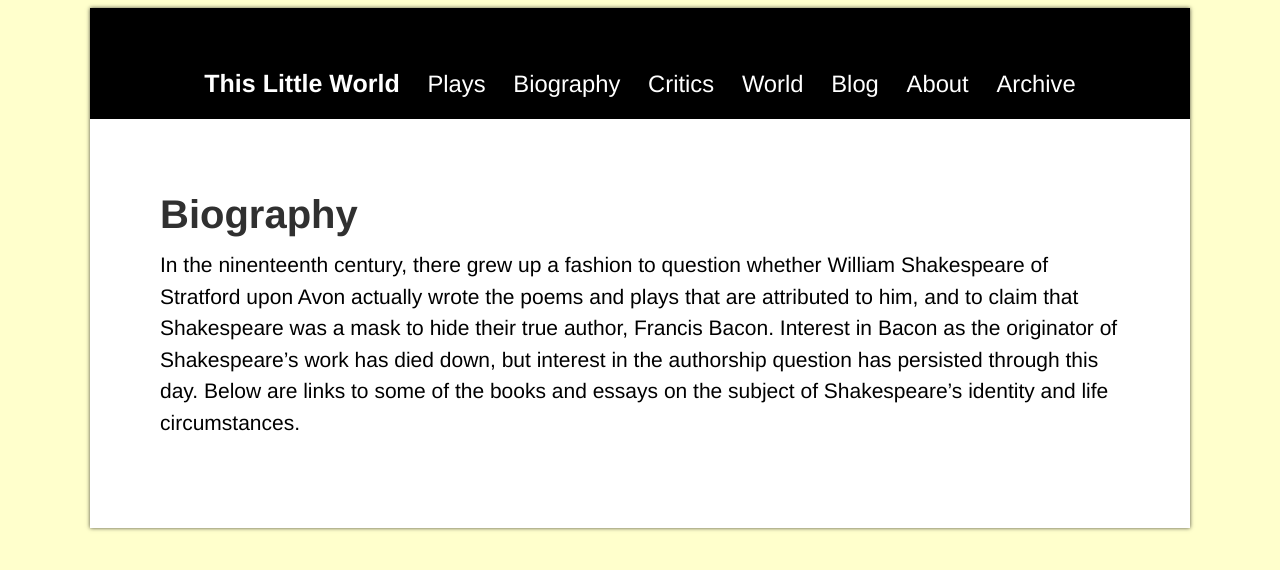
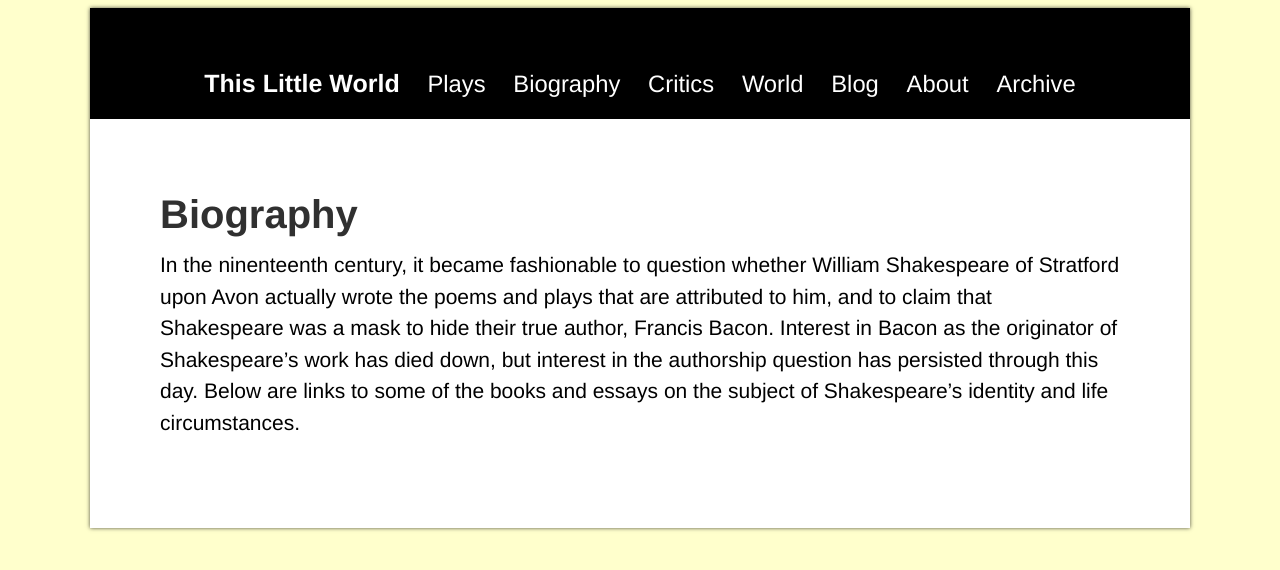
Before and after one commit to ThisLittleWorld/ThisLittleWorld.github.io, a Jekyll site: the page built from pages/biography.md, in a window 1280 px wide. Shown: the top 570 px of the page. Built offline with Jekyll 4.4.1, drawn with Linux system fonts in a browser that asks for light colours; Markdown is read by kramdown in place of the engine named in the settings.

Commit message:
Update biography.md

```diff
--- a/pages/biography.md
+++ b/pages/biography.md
@@ -3,4 +3,4 @@
 title: Biography
 permalink: /biography/
 ---
-In the ninenteenth century, there grew up a fashion to question whether William Shakespeare of Stratford upon Avon actually wrote the poems and plays that are attributed to him, and to claim that Shakespeare was a mask to hide their true author, Francis Bacon. Interest in Bacon as the originator of Shakespeare's work has died down, but interest in the authorship question has persisted through this day. Below are links to some of the books and essays on the subject of Shakespeare's identity and life circumstances.
+In the ninenteenth century, it became fashionable to question whether William Shakespeare of Stratford upon Avon actually wrote the poems and plays that are attributed to him, and to claim that Shakespeare was a mask to hide their true author, Francis Bacon. Interest in Bacon as the originator of Shakespeare's work has died down, but interest in the authorship question has persisted through this day. Below are links to some of the books and essays on the subject of Shakespeare's identity and life circumstances.
```
